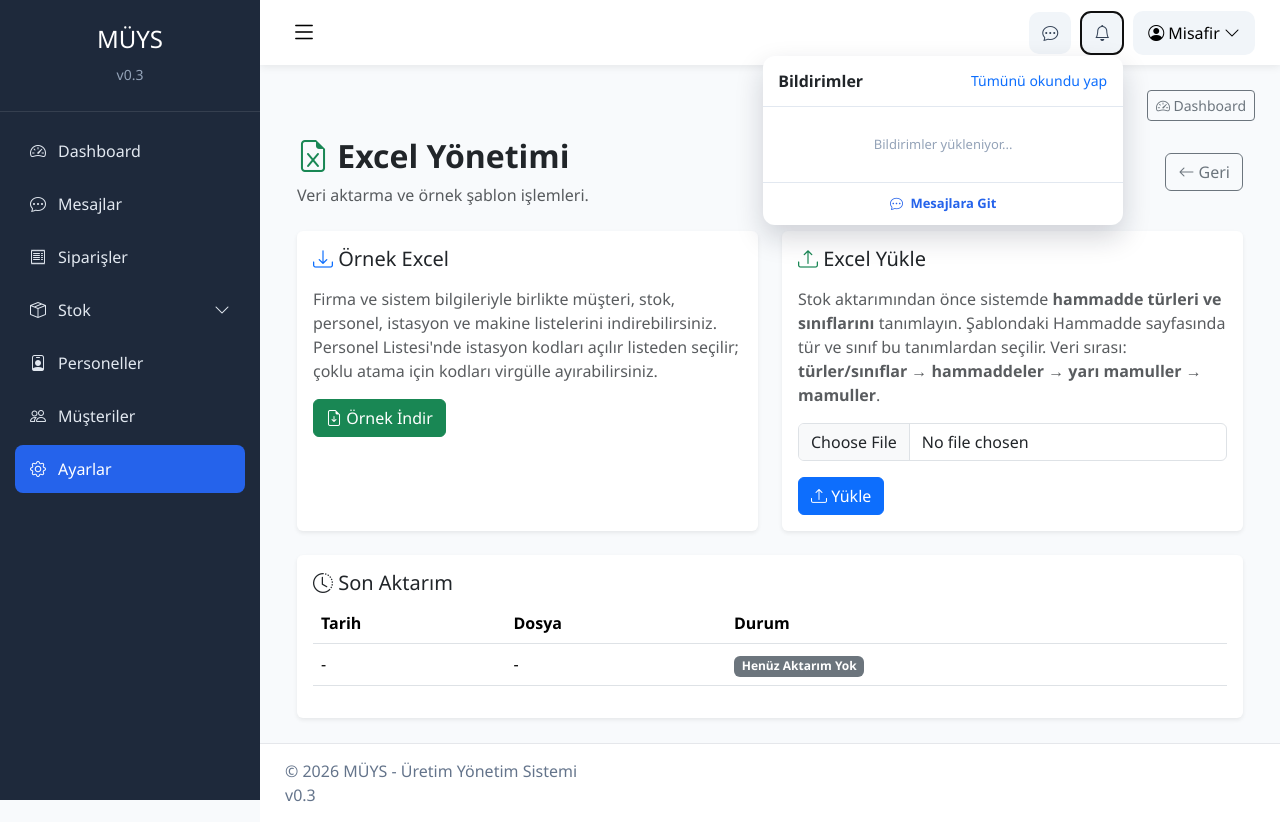
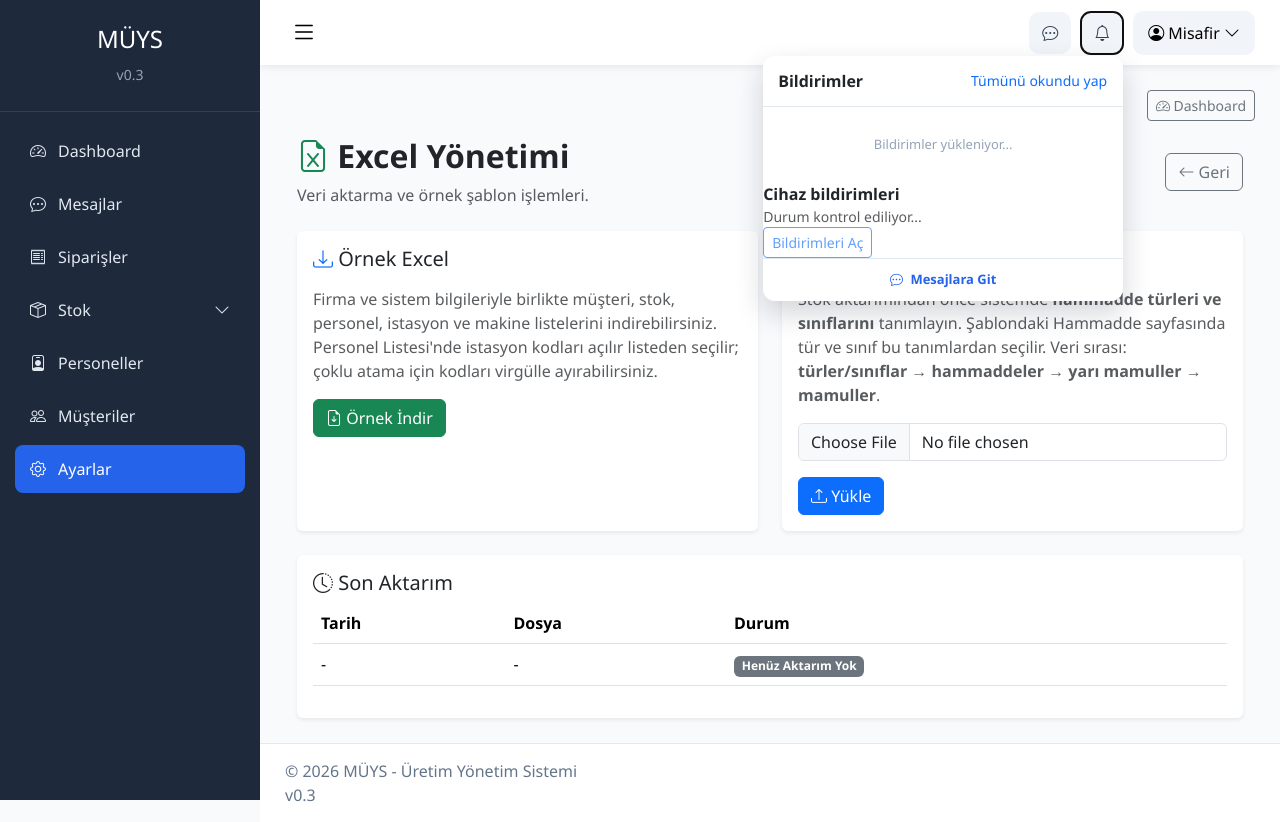
Before and after one commit to ulucam/muys-fastapi, a FastAPI app: page /ayarlar/excel in a window 1280 px wide, after a click that opens the changed part. Run offline with FastAPI, Linux system fonts and the light colour scheme; data that the repository does not hold is empty.

Commit message:
Update navbar.html

```diff
--- a/app/templates/components/navbar.html
+++ b/app/templates/components/navbar.html
@@ -23,6 +23,10 @@
             <div class="dropdown-menu dropdown-menu-end activity-panel p-0">
                 <div class="activity-panel-header"><strong>Bildirimler</strong><button id="markNotificationsRead" class="btn btn-sm btn-link text-decoration-none p-0" type="button">Tümünü okundu yap</button></div>
                 <div id="notificationFeed" class="activity-feed"><div class="activity-empty">Bildirimler yükleniyor...</div></div>
+                <div class="push-settings">
+                    <div><strong>Cihaz bildirimleri</strong><small id="pushStatus" class="d-block text-muted">Durum kontrol ediliyor...</small></div>
+                    <button id="pushToggle" class="btn btn-sm btn-outline-primary" type="button" disabled>Bildirimleri Aç</button>
+                </div>
                 <a class="activity-history-link" href="/mesajlar"><i class="bi bi-chat-dots me-1"></i> Mesajlara Git</a>
             </div>
         </div>
```
